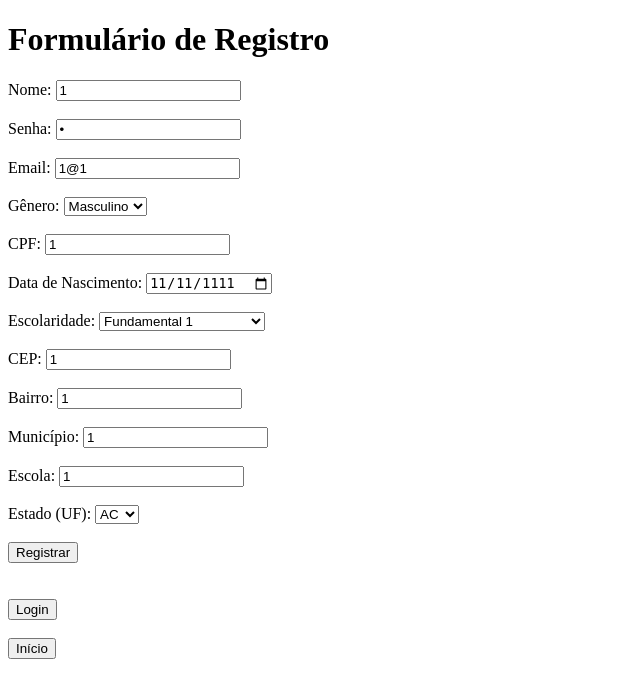
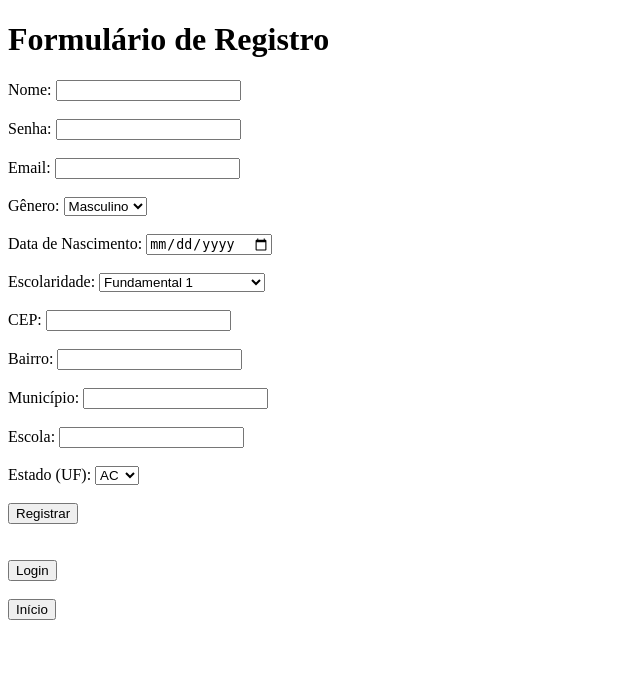
Before and after one commit to vitorrmarcelino/eptran-backend, a PHP site: page /pages/register.php in a window 1280 px wide. Shown: the top 698 px of the page, without its empty margins (0-640 px from the left). Run offline with PHP 8.4, Linux system fonts and the light colour scheme.

Commit message:
remove cpf from forms

```diff
--- a/db/database.sql
+++ b/db/database.sql
@@ -10,7 +10,6 @@ CREATE TABLE usuarios(
     adm BOOLEAN DEFAULT FALSE,
     email VARCHAR(255) UNIQUE NOT NULL,
     genero  ENUM('M', 'F', 'O') NOT NULL,
-    cpf VARCHAR(11) UNIQUE NOT NULL,
     nascimento DATE NOT NULL,
     escolaridade ENUM('f1', 'f2', 'em') NULL,
     cep VARCHAR(8) NOT NULL,
--- a/pages/profile.php
+++ b/pages/profile.php
@@ -12,12 +12,12 @@
 <body>
 
     <p>Olá,
-        <?php session_start(); echo $_SESSION['userdata']['nome'];?>
+        <?php echo $_SESSION['userdata']['nome'];?>
     </p>
 
     <img src="../<?php echo $_SESSION['userdata']['imagem_url'] ?>" alt="foto">
     <a href="./img_upload.php">
-        <button>Início</button>
+        <button>Alterar imagem</button>
     </a>
     <br>
 
@@ -138,7 +138,6 @@
                 senha: $("#senha").val(),
                 email: $("#email").val(),
                 genero: $("#genero").val(),
-                cpf: $("#cpf").val(),
                 nascimento: $("#nascimento").val(),
                 escolaridade: $("#escolaridade").val(),
                 cep: $("#cep").val(),
--- a/pages/register.php
+++ b/pages/register.php
@@ -13,13 +13,13 @@
     <h1>Formulário de Registro</h1>
     <form>
         <label for="nome" required>Nome:</label>
-        <input value="1" type="text" id="nome" name="nome" required><br><br>
+        <input type="text" id="nome" name="nome" required><br><br>
 
         <label for="senha" required>Senha:</label>
-        <input value="1" type="password" id="senha" name="senha" required><br><br>
+        <input type="password" id="senha" name="senha" required><br><br>
 
         <label for="email" required>Email:</label>
-        <input value="1@1" type="email" id="email" name="email" required><br><br>
+        <input type="email" id="email" name="email" required><br><br>
 
         <label for="genero" required>Gênero:</label>
         <select id="genero" name="genero">
@@ -28,11 +28,8 @@
             <option value="O">Outro</option>
         </select><br><br>
 
-        <label for="cpf" required>CPF:</label>
-        <input value="1" type="text" id="cpf" name="cpf" required><br><br>
-
         <label for="nascimento" required>Data de Nascimento:</label>
-        <input value="1111-11-11" type="date" id="nascimento" name="nascimento" required><br><br>
+        <input type="date" id="nascimento" name="nascimento" required><br><br>
 
         <label for="escolaridade">Escolaridade:</label>
         <select id="escolaridade" name="escolaridade">
@@ -43,16 +40,16 @@
         </select><br><br>
 
         <label for="cep" required>CEP:</label>
-        <input value="1" type="text" id="cep" name="cep" required><br><br>
+        <input type="text" id="cep" name="cep" required><br><br>
 
         <label for="bairro" required>Bairro:</label>
-        <input value="1" type="text" id="bairro" name="bairro" required><br><br>
+        <input type="text" id="bairro" name="bairro" required><br><br>
 
         <label for="municipio" required>Município:</label>
-        <input value="1" type="text" id="municipio" name="municipio" required><br><br>
+        <input type="text" id="municipio" name="municipio" required><br><br>
 
         <label for="escola">Escola:</label>
-        <input value="1" type="text" id="escola" name="escola"><br><br>
+        <input type="text" id="escola" name="escola"><br><br>
 
         <label for="uf" required>Estado (UF):</label>
         <select id="uf" name="uf" required>
@@ -110,7 +107,6 @@
                 senha: $("#senha").val(),
                 email: $("#email").val(),
                 genero: $("#genero").val(),
-                cpf: $("#cpf").val(),
                 nascimento: $("#nascimento").val(),
                 escolaridade: $("#escolaridade").val(),
                 cep: $("#cep").val(),
```
Also changed, not shown: process/register.php (+2 -5 lines).
